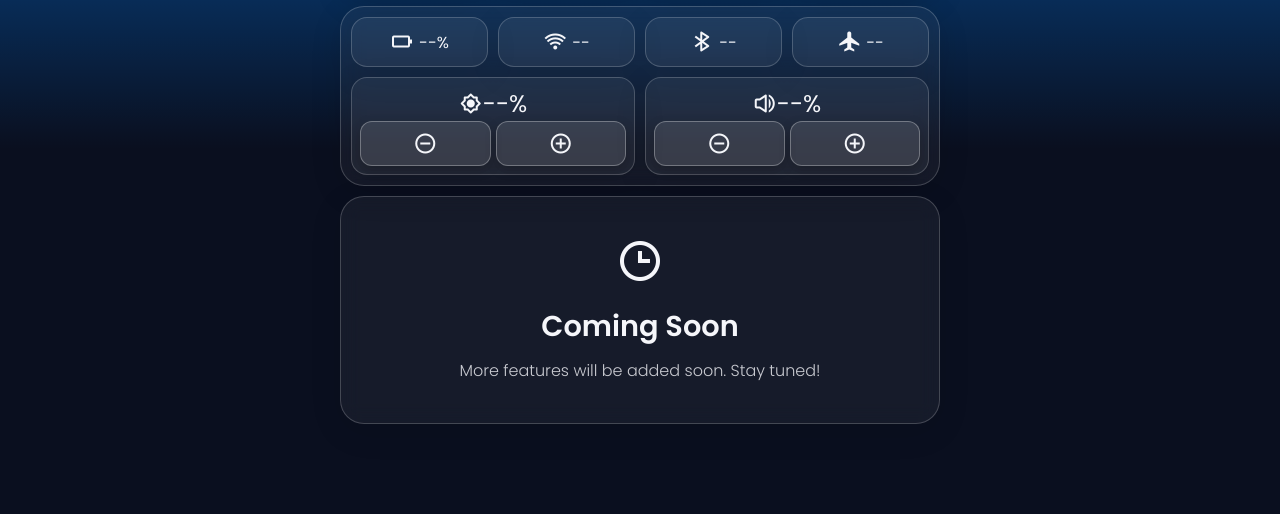
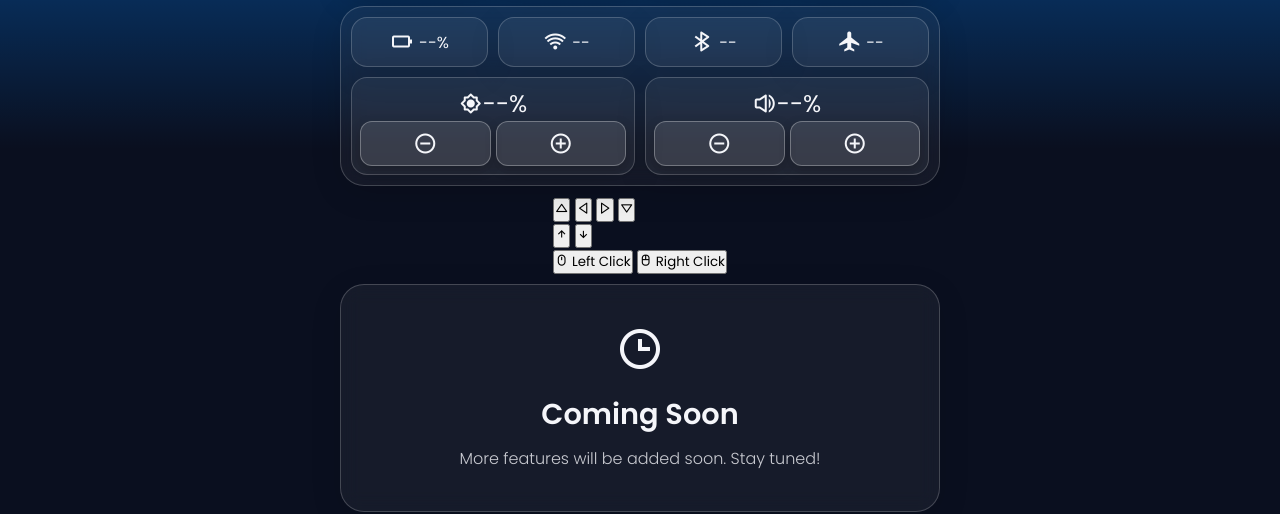
Before and after one commit to Mahdi-Zafari/Nebula-Remote-Fusion, a Python web app: template server/templates/model/beta_model/index.html in a window 1280 px wide. Shown: the part 151-665 px from the top of the page. Run offline with Jinja, Linux system fonts and the light colour scheme; the template is opened without the code that fills it, so the values that code supplies are empty; some libraries are stand-ins or nearby versions.

Commit message:
Update index.html

```diff
--- a/server/templates/model/beta_model/index.html
+++ b/server/templates/model/beta_model/index.html
@@ -141,6 +141,43 @@
 
         </div>
 
+        <div class="mouse-control-container">
+            <div class="mouse-buttons">
+                <div class="mouse-move">
+                    <button class="mouse-button-control" id="move-up" onclick="moveMouse('up')">
+                        <i class="bx bx-up-arrow"></i>
+                    </button>
+                    <button class="mouse-button-control" id="move-left" onclick="moveMouse('left')">
+                        <i class='bx bx-left-arrow'></i>
+                    </button>
+                    <button class="mouse-button-control" id="move-right" onclick="moveMouse('right')">
+                        <i class='bx bx-right-arrow'></i>
+                    </button>
+                    <button class="mouse-button-control" id="move-down" onclick="moveMouse('down')">
+                        <i class='bx bx-down-arrow'></i>
+                    </button>
+                </div>
+
+                <div class="mouse-scroll">
+                    <button class="mouse-button-control" id="scroll-up" onclick="scrollMouse('up')">
+                        <i class="bx bx-up-arrow-alt"></i>
+                    </button>
+                    <button class="mouse-button-control" id="scroll-down" onclick="scrollMouse('down')">
+                        <i class="bx bx-down-arrow-alt"></i>
+                    </button>
+                </div>
+
+                <div class="mouse-click">
+                    <button class="mouse-button-control" id="click-left" onclick="mouseClick('left')">
+                        <i class='bx bx-mouse'></i> Left Click
+                    </button>
+                    <button class="mouse-button-control" id="click-right" onclick="mouseClick('right')">
+                        <i class='bx bx-mouse-alt'></i> Right Click
+                    </button>
+                </div>
+            </div>
+        </div>
+
         <div class="box-options-one">
             <div class="content">
                 <i class='bx bx-time'></i>
@@ -151,6 +188,7 @@
 
     </div>
 
+    <script src="../static/js/jquery-3.6.0.min.js"></script>
     <script src="../static/js/main.script.js"></script>
     <script src="../static/js/power-options.script.js"></script>
     <script src="../static/js/control-center.script.js"></script>
```
